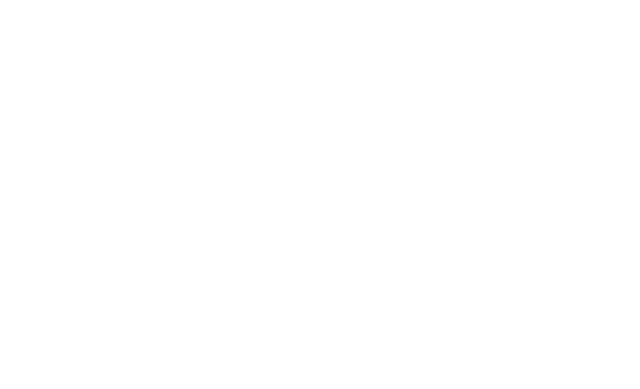
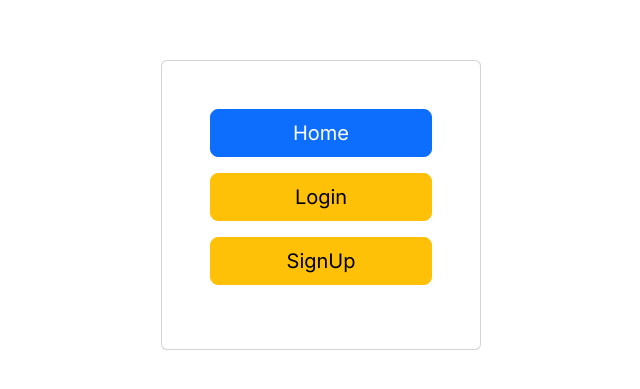
Before and after one commit to ramprasanth0/E-commerce, a React (Create React App) app: page /user in a window 1280 px wide. Before the commit this address had no page. Shown: the part 195-584 px from the top of the page, without its empty margins (319-959 px from the left). Built offline with nearby package versions, Linux system fonts and the light colour scheme.

Commit message:
added login,signup

```diff
--- a/src/App.css
+++ b/src/App.css
@@ -36,3 +36,7 @@
     transform: rotate(360deg);
   }
 } */
+
+/* h1 {
+  margin-bottom: 40px;
+} */
--- a/src/App.js
+++ b/src/App.js
@@ -1,18 +1,20 @@
 // import logo from './logo.svg';
 import './App.css';
 import { BrowserRouter, Routes, Route } from 'react-router-dom'
-import Header from './components/Header';
-import Home from './pages/Home';
-// import Login from './pages/Login';
-// import SignUp from './pages/Signup';
+// import Header from './components/Header';
+import Home from './pages/home';
+import User from './pages/user';
+import Login from './pages/login';
+import SignUp from './pages/signup';
 
 function App() {
   return (
     <BrowserRouter>
       <Routes>
         <Route path='/' element={<Home />} />
-        {/* <Route path='/login' element={<Login />} /> */}
-        {/* <Route path='/signup' element={<SignUp />} /> */}
+        <Route path='/user' element={<User />} />
+        <Route path='/login' element={<Login />} />
+        <Route path='/signup' element={<SignUp />} />
       </Routes>
     </BrowserRouter>
   );
--- a/src/index.css
+++ b/src/index.css
@@ -1,4 +1,5 @@
-body {
+@import url('https://fonts.googleapis.com/css2?family=Inter:slnt,wght@-10..0,100..900&display=swap');
+/* body {
   margin: 0;
   font-family: -apple-system, BlinkMacSystemFont, 'Segoe UI', 'Roboto', 'Oxygen',
     'Ubuntu', 'Cantarell', 'Fira Sans', 'Droid Sans', 'Helvetica Neue',
@@ -10,4 +11,9 @@ body {
 code {
   font-family: source-code-pro, Menlo, Monaco, Consolas, 'Courier New',
     monospace;
+} */
+
+body {
+  font-family: Inter;
+  font-weight: 500;
 }
--- a/src/pages/Home.js
+++ b/src/pages/Home.js
@@ -196,7 +196,7 @@ class Home extends Component {
         return (
             <div className="app-container">
                 <Header />
-                <h1 className="">Shop By Category</h1>
+                <h1 className="mt-5 mb-3 text-center">Shop By Category</h1>
                 {/* <p className="description">
         </p> */}
 
@@ -218,9 +218,9 @@ class Home extends Component {
                         />
                     ))}
                 </ul>
-                <img src='/assets/img/carousel-3.avif' className="d-block w-100" alt='promotional'></img>
+                {/* <img src='/assets/img/carousel-3.avif' className="d-block w-100" alt='promotional'></img>
                 <img src='/assets/img/carousel-4.avif' className="d-block w-100" alt='promotional'></img>
-                <img src='/assets/img/carousel-5.avif' className="d-block w-100" alt='promotional'></img>
+                <img src='/assets/img/carousel-5.avif' className="d-block w-100" alt='promotional'></img> */}
                 <Footer />
             </div>
         )
--- a/src/pages/Signup.js
+++ b/src/pages/Signup.js
@@ -1,6 +1,6 @@
 
 
-export const SignUp = () => {
+const SignUp = () => {
     return (
         <div className="signup-container d-flex justify-content-center align-items-center vh-100">
             <div className="card p-5 col-3">
@@ -32,3 +32,5 @@ export const SignUp = () => {
         </div>
     )
 }
+
+export default SignUp
--- /dev/null
+++ b/src/pages/user.js
@@ -0,0 +1,16 @@
+import React from "react";
+import { Link } from "react-router-dom";
+
+function User() {
+    return (
+        <div className="d-flex justify-content-center  align-items-center  vh-100">
+            <div className="card p-5 col-3">
+                <a class="btn btn-lg btn-primary mb-3" aria-current="page" href="/" role="button">Home</a>
+                <a class="btn btn-lg btn-warning mb-3" aria-current="page" href="/login">Login</a>
+                <a class="btn btn-lg btn-warning mb-3" aria-current="page" href="/signup" role="button">SignUp</a>
+            </div>
+        </div>
+    );
+}
+
+export default User;
```
